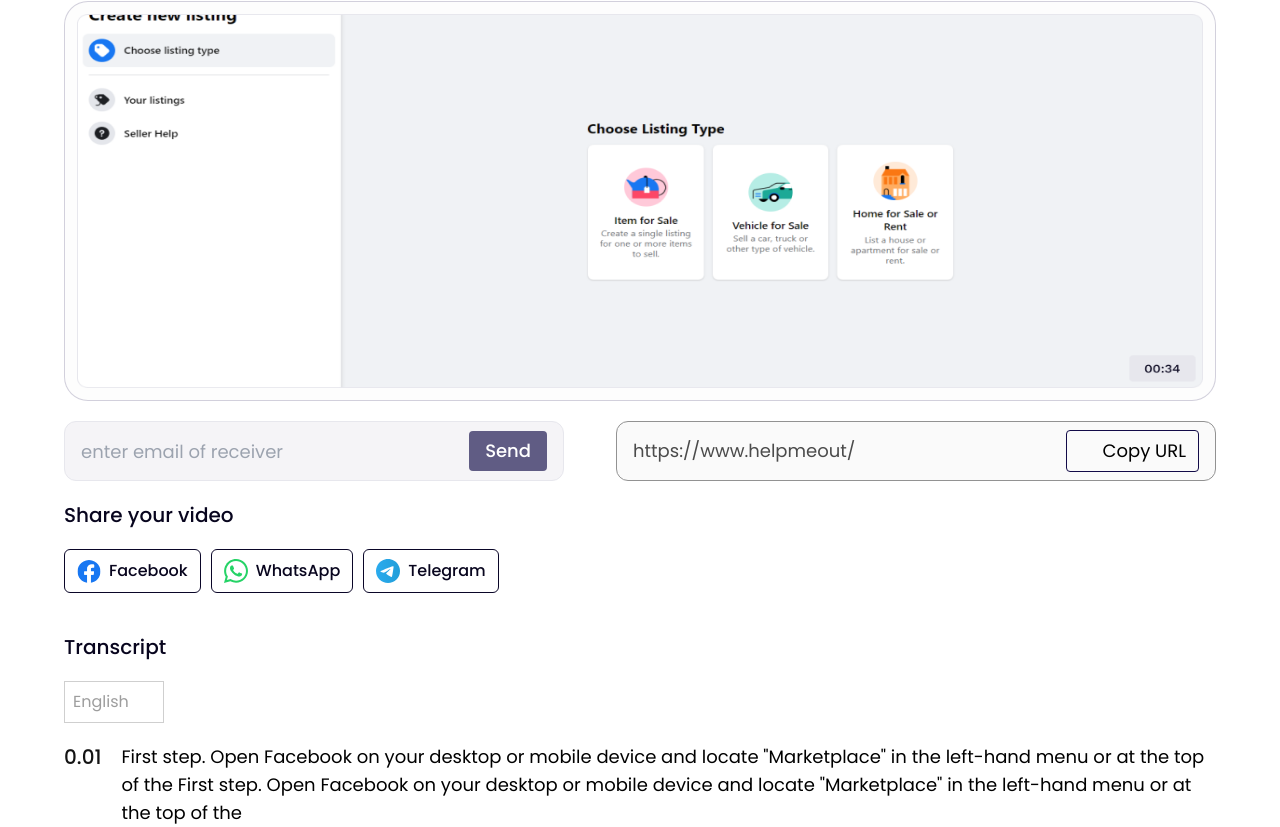
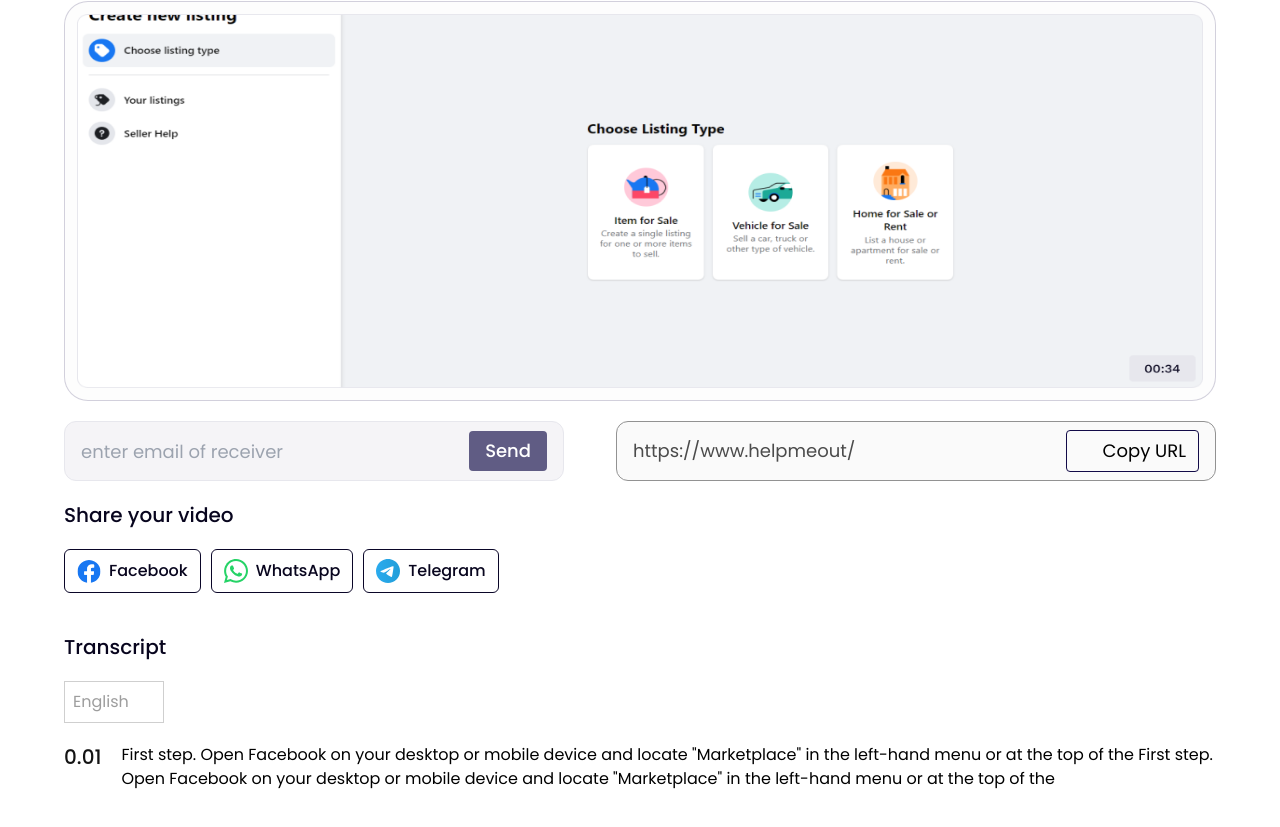
Before and after one commit to ASANIYAN/stage-five, a React (Vite) app: page /video in a window 1280 px wide. Shown: the part 199-1026 px from the top of the page. After the commit the page ends 990 px from the top, so only its background shows below. Built offline with nearby package versions, Linux system fonts and the light colour scheme; some icons are missing.

Commit message:
code update

```diff
--- a/src/components/footer/footer.jsx
+++ b/src/components/footer/footer.jsx
@@ -10,7 +10,7 @@
 
     return (
         <footer className="bg-color4 py-16 px-10 mt-20 flex justify-between">
-            <section className="flex items-center gap-1.5">
+            <section className="flex mb-auto items-center gap-1.5">
                 <img src={logo_white} width={40} height={40}  alt="white logo" />
                 <span className="font-bold text-white"> HelpMeOut </span>
             </section>
--- a/src/components/videos/video-component.jsx
+++ b/src/components/videos/video-component.jsx
@@ -78,9 +78,9 @@
                     <div className="flex mt-5 gap-2.5 items-center p-2 w-fit border border-[#CFCFCF]"> <p className="text-[#9D9D9D] font-normal"> English </p>  <ArrowDown2 size={16} color="#BBBBBB" /> </div>
                 </section>
 
-                <section className="mt-5 flex gap-5">
+                <section className="mt-5 flex gap-5 max-h-[260px] overflow-y-auto">
                     <span className="text-color2 text-xl font-medium"> 0.01 </span>
-                    <span className="text-black text-lg font-normal ">
+                    <span className="text-black font-normal ">
                         First step. Open Facebook on your desktop or mobile device and locate &quot;Marketplace&quot; in the left-hand menu or at the top of the First step. Open Facebook on your desktop or mobile device and locate &quot;Marketplace&quot; in the left-hand menu or at the top of the
                     </span>
                 </section>
```
